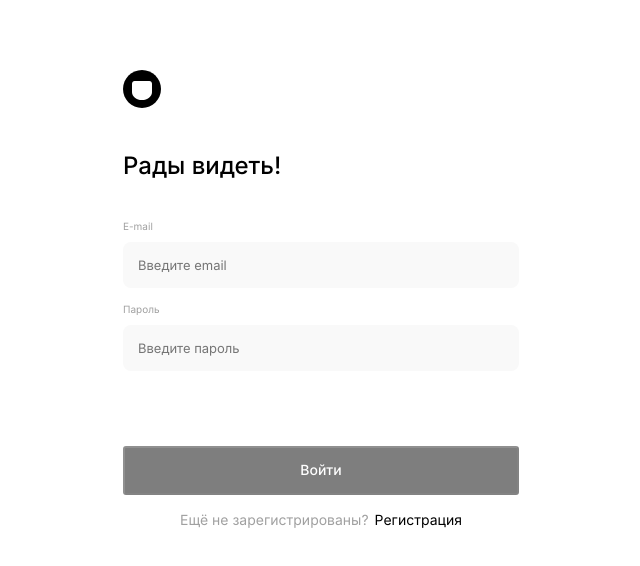
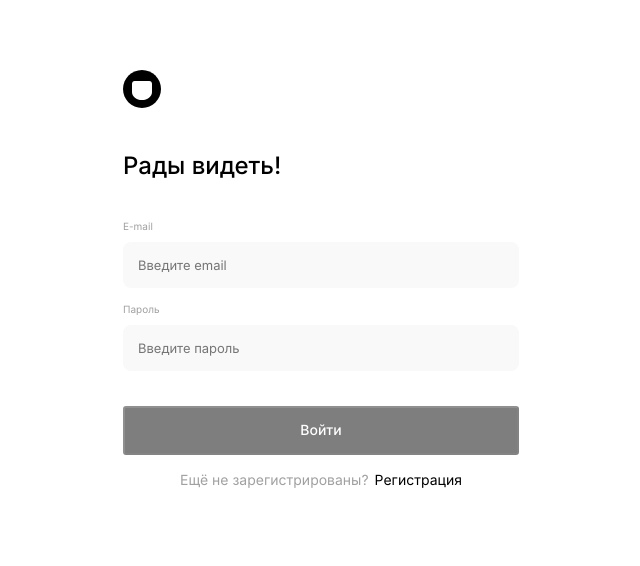
Before and after one commit to cados/movies-explorer-frontend, a React (Create React App) app: page /signin in a window 1280 px wide. Shown: the top 566 px of the page, without its empty margins (319-959 px from the left). Built offline with nearby package versions, Linux system fonts and the light colour scheme; no server answers.

Commit message:
fix: refactoring

```diff
--- a/src/components/Login/Login.jsx
+++ b/src/components/Login/Login.jsx
@@ -21,7 +21,6 @@ function Login({ onLogin, errorMessage }) {
           onSubmit={handleSubmit}
           onReset={validator.resetForm}
           noValidate
-          action="post"
         >
           <label className="form__label" htmlFor="email">
             E-mail
@@ -68,8 +67,7 @@ function Login({ onLogin, errorMessage }) {
                 {errorMessage}
               </span>
             )
-            : <span className="register__error" />}
-
+            : null}
           <button
             className="form__button"
             type="submit"
--- a/src/components/Profile/Profile.jsx
+++ b/src/components/Profile/Profile.jsx
@@ -36,7 +36,6 @@ function Profile({ onUpdateUser, onLogOut }) {
         <fieldset className="profile-form__fieldset">
           <div className="profile-form__input-container">
             <label className="profile-form__input-label" htmlFor="name">
-              {' '}
               Имя
               <input
                 type="text"
@@ -55,7 +54,6 @@ function Profile({ onUpdateUser, onLogOut }) {
           <span
             className={`form__error ${validator.errors.name && validator.errors.name.length > 0 && 'form__error_active'}`}
           >
-            {' '}
             {validator.errors.name}
           </span>
           <div className="profile-form__input-container">
--- a/src/components/Register/Register.jsx
+++ b/src/components/Register/Register.jsx
@@ -6,6 +6,7 @@ import logo from '../../images/logo.svg';
 
 function Register({ onRegister, errorMessage }) {
   const validator = useFormWithValidation();
+
   function handleSubmit(event) {
     event.preventDefault();
     onRegister(validator.values.name, validator.values.email, validator.values.password);
@@ -85,11 +86,7 @@ function Register({ onRegister, errorMessage }) {
                 {errorMessage}
               </span>
             )
-            : (
-              <span
-                className="register__error"
-              />
-            )}
+            : null}
           <button
             className="form__button"
             type="submit"
```
